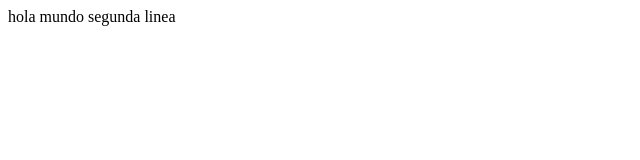
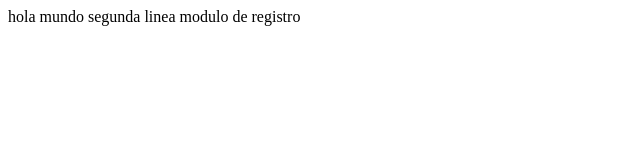
Before and after one commit to johnesc1984/inventario, a plain HTML site: page index.html in a window 1280 px wide. Shown: the whole page, without its empty margins (0-640 px from the left). Drawn offline with Linux system fonts and the light colour scheme.

Commit message:
se creara el modulo de registro

```diff
--- a/index.html
+++ b/index.html
@@ -9,5 +9,6 @@
 <body>
     hola mundo
     segunda linea
+    modulo de registro
 </body>
 </html>
```
